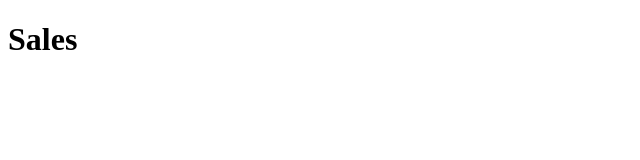
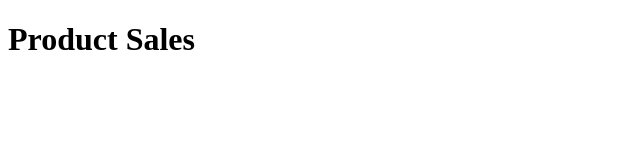
Before and after one commit to DenisBorodkin/New_HOME_PROJECT_5, a plain HTML site: page sales.html in a window 1280 px wide. Shown: the whole page, without its empty margins (0-640 px from the left). Drawn offline with Linux system fonts and the light colour scheme.

Commit message:
Header for sales

```diff
--- a/sales.html
+++ b/sales.html
@@ -10,7 +10,7 @@
 </head>
 
 <body>
-<h1>Sales</h1>
+	<h1> Product Sales</h1>
 </body>
 
 </html>
```
